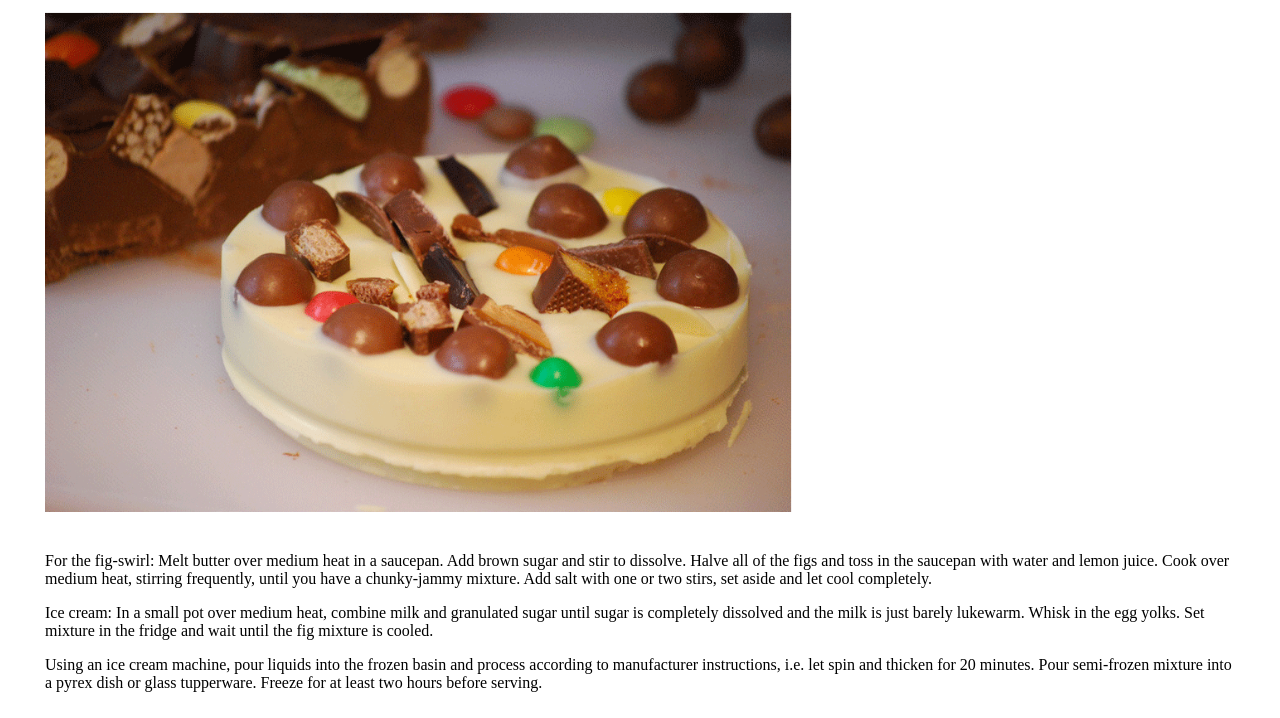
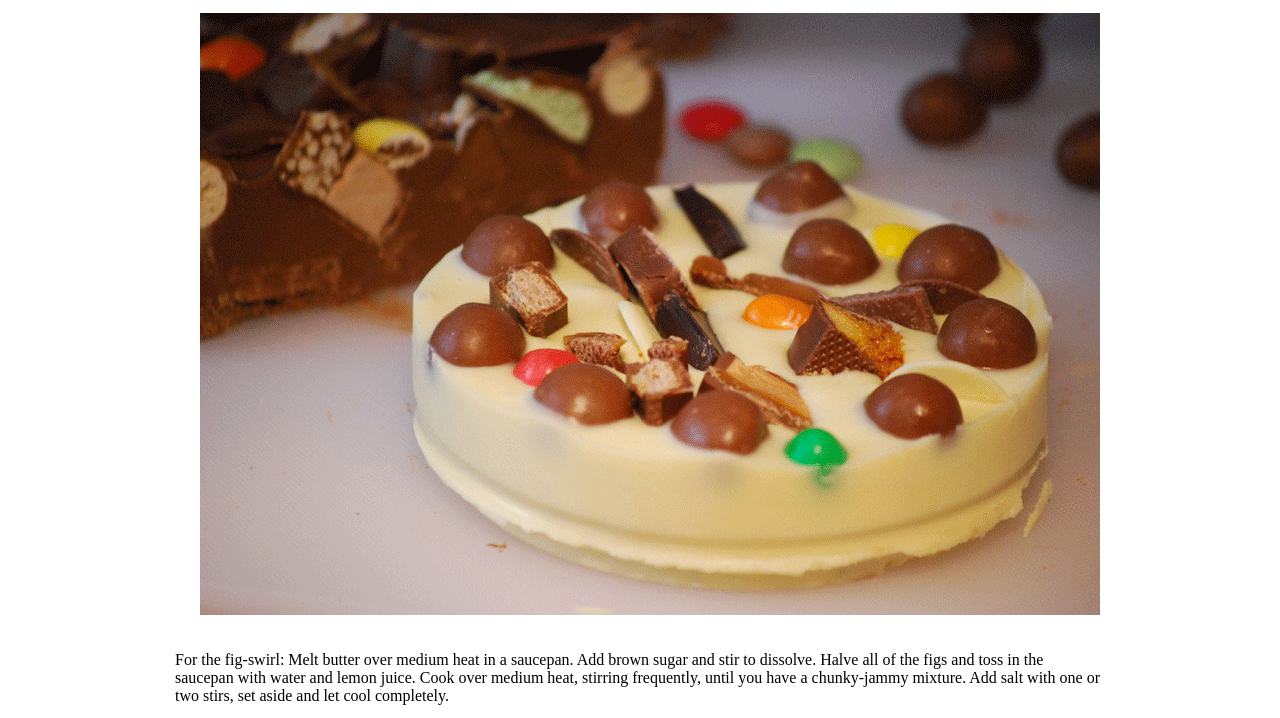
Before and after one commit to franco-ortega/lab-10-sales-report, a plain HTML site: page index.html in a window 1280 px wide. Shown: the part 256-974 px from the top of the page. Drawn offline with Linux system fonts and the light colour scheme.

Commit message:
image and site align

```diff
--- a/index.html
+++ b/index.html
@@ -53,7 +53,7 @@
                 <img src="assets/print-icon.png" alt="">Print
             </span>
         </head>
-        <section>
+        <section class="pizza-section">
 
             <img src="./assets/choco-pizza.png" alt="chocolate pizza" class="pizza-image">
         </section>
--- a/styles/main.css
+++ b/styles/main.css
@@ -4,8 +4,10 @@
 
 body {
     background-color: white;
-    margin: 10px;
+    margin: auto;
     padding: 5px;
+    width: 1000px;
+
 }
 
 header {
@@ -54,7 +56,16 @@ footer {
 }
 
 .pizza-image {
-    height: 500px;
+    display: flex;
+    display: flex;
+}
+.pizza-section {
+    display: flex;
+    justify-content: center;
+    align-items: center;
+    width: 100%;
+    height: 100%;
+
 }
 
 .social-icons {
```
